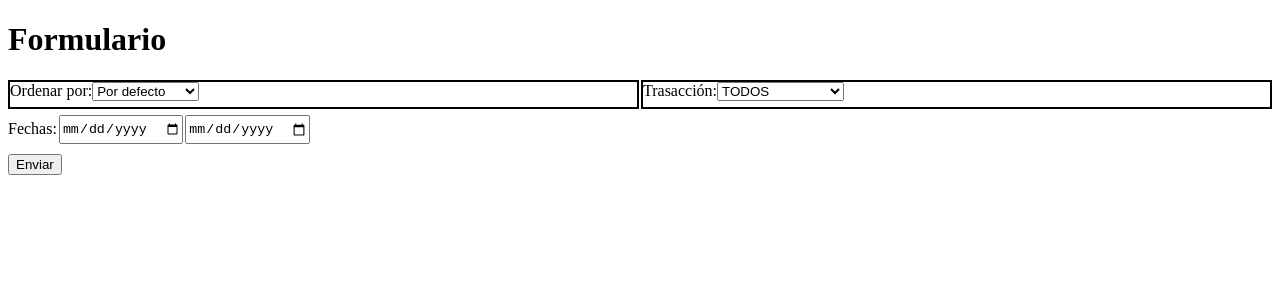
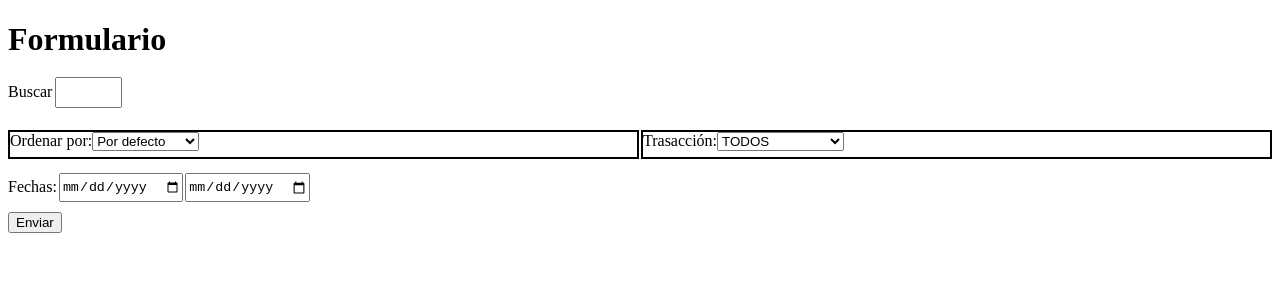
Before and after one commit to Buff4AurelionSol/CloudHUB, a Vue app in the folder cloud-hub/: page / in a window 1280 px wide. Shown: the top 300 px of the page. Built offline with nearby package versions, Linux system fonts and the light colour scheme; the HTML template or start-up script is replaced by a standard one.

Commit message:
feat: add search input

```diff
--- a/cloud-hub/src/components/Form.vue
+++ b/cloud-hub/src/components/Form.vue
@@ -2,7 +2,7 @@
   import DateInput from './DateInput/DateInput.vue'
   import OrderByInput from './OrderByInput/OrderByInput.vue'
   import TransactionInput from './TransactionInput/TransactionInput.vue'
-
+  import ShowPaysInput from './SearchInput/SearchInput.vue'
 
   function handleSubmit(e) {
     e.preventDefault()
@@ -16,6 +16,9 @@
 <template>
   <h1>Formulario</h1>
   <form @submit="handleSubmit">
+    <div class="box-search">
+      <ShowPaysInput/>
+    </div>
     <div class="data-form">
       <OrderByInput/>
       <TransactionInput/>
@@ -34,6 +37,7 @@
   .data-form{
     display: flex;
     gap: 2px;
+    margin-bottom: 8px;
 
   }
 
@@ -45,4 +49,10 @@
     gap: 2px;
     margin-bottom: 10px;
   }
+
+  .box-search{
+    width: 30%;
+    height: 40px;
+    margin-bottom: 10px;
+  }
 </style>
--- /dev/null
+++ b/cloud-hub/src/components/SearchInput/SearchInput.vue
@@ -0,0 +1,27 @@
+<script setup>
+</script>
+
+<template>
+
+    <label class="search-input">
+        Buscar
+        <input type="text" name="search">
+    </label>
+
+</template>
+
+<style scoped>
+    .search-input{
+        width: 30%;
+        height: 25px;
+        display: flex;
+        align-items: center;
+        gap: 3px;
+    }
+
+    .search-input input{
+        width: 100%;
+        height: 100%;
+    }
+
+</style>
```
